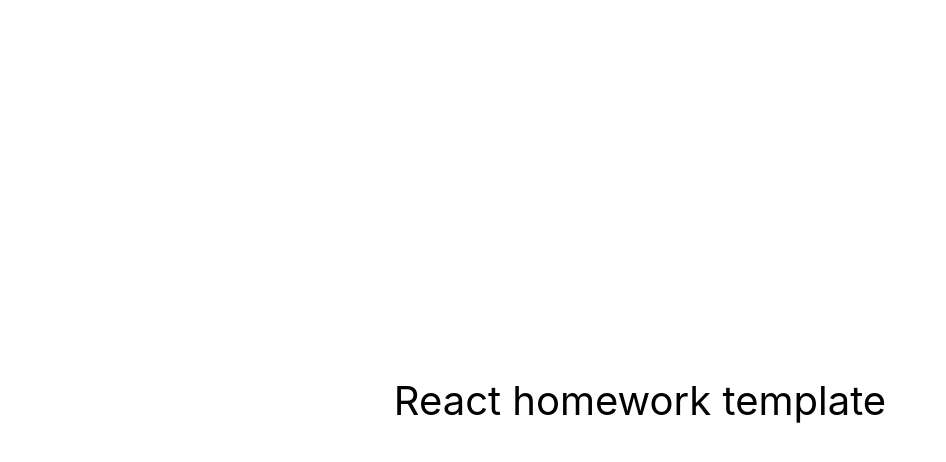
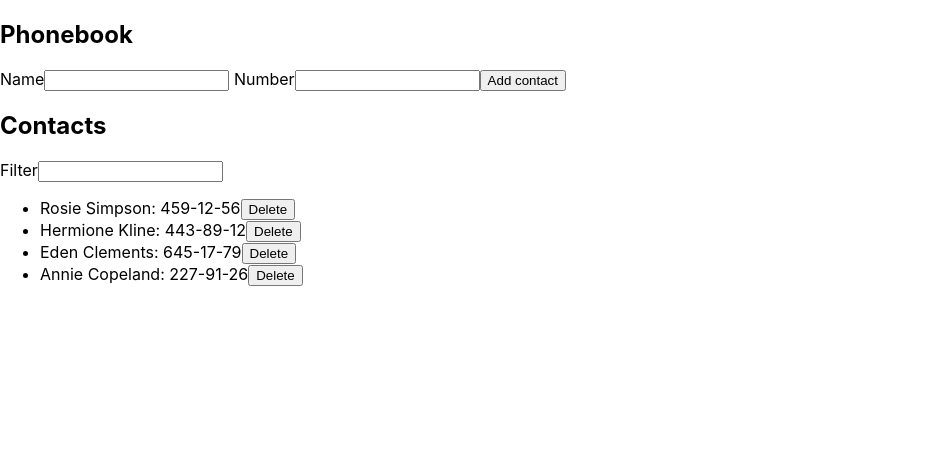
Before and after one commit to elenbond/goit-react-hw-08-phonebook, a React (Create React App) app: page / in a window 1280 px wide. Shown: the top 462 px of the page, without its empty margins (0-946 px from the left). Built offline with nearby package versions, Linux system fonts and the light colour scheme.

Commit message:
added components

```diff
--- a/package.json
+++ b/package.json
@@ -7,6 +7,7 @@
     "@testing-library/jest-dom": "^5.16.3",
     "@testing-library/react": "^12.1.4",
     "@testing-library/user-event": "^13.5.0",
+    "nanoid": "^4.0.0",
     "react": "^18.1.0",
     "react-dom": "^18.1.0",
     "react-scripts": "5.0.1",
@@ -36,5 +37,8 @@
       "last 1 firefox version",
       "last 1 safari version"
     ]
+  },
+  "devDependencies": {
+    "prop-types": "^15.8.1"
   }
 }
--- a/src/components/App.jsx
+++ b/src/components/App.jsx
@@ -1,16 +1,106 @@
-export const App = () => {
-  return (
-    <div
-      style={{
-        height: '100vh',
-        display: 'flex',
-        justifyContent: 'center',
-        alignItems: 'center',
-        fontSize: 40,
-        color: '#010101'
-      }}
-    >
-      React homework template
-    </div>
-  );
+import { nanoid } from "nanoid";
+import React, { Component } from "react";
+import Section from './Section/Section'
+import ContactForm from './ContactForm/ContactForm';
+import Filter from './Filter/Filter';
+import ContactList from './ContactList/ContactList';
+
+export class App extends Component  {
+
+  state = {
+    contacts: [
+      {id: 'id-1', name: 'Rosie Simpson', number: '459-12-56'},
+      {id: 'id-2', name: 'Hermione Kline', number: '443-89-12'},
+      {id: 'id-3', name: 'Eden Clements', number: '645-17-79'},
+      {id: 'id-4', name: 'Annie Copeland', number: '227-91-26'},
+    ],
+    filter: '',
+  }
+
+  // handleSubmit = contact => {
+  //   const { contacts } = this.state;
+  //   if (contacts.map(
+  //     el => el.name === contact.name)
+  //     .includes(contacts.name)) {
+  //       alert(`${contacts.name} is already in contacts!`);
+  //   }
+    // else {
+    //     this.setState(prevState => ({
+    //     contacts: [...prevState.contacts, contact],
+    //   }))
+    // }
+
+    // event.preventDefault();
+    // const { name, number } = this.state;
+    // this.setState({name: event.target.name, number: event.target.number})
+    // const contact = {
+    //   id: nanoid(),
+    //   name: '',
+    //   number: '',
+    // }
+    // console.log(this.state);
+    // resetForm()
+  // }
+
+  addContact = data => {
+    const contact = {
+      id: nanoid(),
+      name: data.name,
+      number: data.number,
+    }
+    const { contacts } = this.state;
+    // if (contacts.map(
+    //   ({ name }) => name === contact.name).includes(!contact.name))
+    // if(contacts.map(item => item.name === contact.name))
+    // {
+    //     alert(`${contact.name} is already in contacts!`);
+    // } else
+    if (contacts.filter(item =>
+      item.name.toLowerCase() === contact.name.toLowerCase()).length !== 0) {
+
+      alert(`${contact.name} is already in contacts!`);
+      return;
+    }
+    else {
+      this.setState(prevState => ({
+        contacts: [...prevState.contacts, contact],
+        }))
+      console.log(data)
+    }
+
+  }
+
+  onChangeFilter = (event) => {
+    this.setState({filter: event.currentTarget.value})
+  }
+
+  onDeleteContact = (contactId) => {
+    this.setState(prevState => ({
+      contacts: prevState.contacts.filter(contact => contact.id !== contactId),
+    }));
+  }
+
+  render() {
+    const { contacts, filter } = this.state;
+    const normalizedFilter = filter.toLowerCase();
+    const filteredContacts = contacts.filter(contact =>
+      contact.name.toLowerCase().includes(normalizedFilter));
+    return (
+      <div>
+        <Section title="Phonebook">
+          <ContactForm
+            onSubmit={this.addContact}
+            // contactNames={contacts}
+          />
+        </Section>
+
+        <Section title="Contacts">
+          <Filter value={filter} onChange={this.onChangeFilter}/>
+          <ContactList contacts={filteredContacts}
+            onDeleteContact={this.onDeleteContact} />
+        </Section>
+      </div>
+    );
+  }
+
 };
--- /dev/null
+++ b/src/components/ContactForm/ContactForm.jsx
@@ -0,0 +1,72 @@
+import React, { Component } from "react";
+import { nanoid } from "nanoid";
+
+const INITIAL_STATE = {
+    name: '',
+    number: '',
+}
+class ContactForm extends Component {
+    state = {
+        ...INITIAL_STATE,
+    }
+    contactNameId = nanoid();
+    contactNumberId = nanoid();
+
+    handleChange = event => {
+        const { name, value } = event.currentTarget;
+        this.setState({ [name]: value })
+    }
+    handleSubmit = (event) => {
+        event.preventDefault();
+        const { name, number } = this.state;
+        // if (this.props.contactNames.map(
+        //     contact => contact === contact.name.toLowerCase())
+        //     .includes(contactNames.name.toLowerCase())) {
+        //         alert(`${contactNames.name} is already in contacts!`);
+        //          return;
+        // } else {
+        //     this.props.onSubmit(this.state);
+        //     this.resetForm();
+        // }
+        this.props.onSubmit({ name, number, id: nanoid(10) });
+        this.setState({ name, number });
+        this.resetForm();
+    }
+
+    resetForm = () => {
+        this.setState({ ...INITIAL_STATE });
+    }
+
+    render () {
+        return (
+            <form onSubmit={this.handleSubmit}>
+                <label htmlFor={this.contactNameId}> Name
+                    <input
+                        type="text"
+                        name="name"
+                        id={this.contactNameId}
+                        value ={this.state.name}
+                        onChange = {this.handleChange}
+                        pattern="^[a-zA-Zа-яА-Я]+(([' -][a-zA-Zа-яА-Я ])?[a-zA-Zа-яА-Я]*)*$"
+                        title="Name may contain only letters, apostrophe, dash and spaces. For example Adrian, Jacob Mercer, Charles de Batz de Castelmore d'Artagnan"
+                        required
+                    />
+                </label>
+                <label htmlFor={this.contactNumberId}> Number
+                    <input
+                        type="tel"
+                        name="number"
+                        id={this.contactNumberId}
+                        onChange = {this.handleChange}
+                        pattern="\+?\d{1,4}?[-.\s]?\(?\d{1,3}?\)?[-.\s]?\d{1,4}[-.\s]?\d{1,4}[-.\s]?\d{1,9}"
+                        title="Phone number must be digits and can contain spaces, dashes, parentheses and can start with +"
+                        required
+                    />
+                </label>
+                <button type="submit">Add contact</button>
+            </form>
+        )
+    }
+}
+
+export default ContactForm;
--- /dev/null
+++ b/src/components/ContactList/ContactList.jsx
@@ -0,0 +1,30 @@
+import PropTypes from 'prop-types';
+import ContactListItem from 'components/ContactListItem/ContactListItem';
+
+
+const ContactList = ({contacts, onDeleteContact}) => {
+    return (
+        <ul>
+            {contacts.map(({ id, name, number }) => (
+                <ContactListItem
+                    key={id}
+                    id={id}
+                    name={name}
+                    number={number}
+                    onDeleteContact={onDeleteContact}
+                />
+            ))}
+          </ul>
+    )
+}
+
+export default ContactList;
+
+ContactList.propTypes = {
+    contacts: PropTypes.arrayOf(PropTypes.shape({
+        id: PropTypes.string,
+        name: PropTypes.string.isRequired,
+        number: PropTypes.string.isRequired,
+    })),
+    onDeleteContact: PropTypes.func,
+}
--- /dev/null
+++ b/src/components/ContactListItem/ContactListItem.jsx
@@ -0,0 +1,20 @@
+import PropTypes from 'prop-types';
+
+const ContactListItem = ({ id, name, number, onDeleteContact }) => {
+    return (
+        <li key={id}>{name}: {number}
+            <button onClick={() => onDeleteContact(id)}>
+                Delete
+            </button>
+        </li>
+    )
+}
+
+export default ContactListItem;
+
+ContactListItem.propTypes = {
+    id: PropTypes.string,
+    name: PropTypes.string.isRequired,
+    number: PropTypes.string.isRequired,
+    onDeleteContact: PropTypes.func.isRequired,
+}
--- /dev/null
+++ b/src/components/Filter/Filter.jsx
@@ -0,0 +1,15 @@
+import PropTypes from 'prop-types';
+
+const Filter = ({value, onChange}) => {
+    return(<label htmlFor=""> Filter
+        <input type="text" value={value}
+            onChange={onChange}/>
+    </label>)
+}
+
+export default Filter;
+
+Filter.propTypes = {
+    value: PropTypes.string.isRequired,
+    onChange: PropTypes.func,
+}
--- /dev/null
+++ b/src/components/Section/Section.jsx
@@ -0,0 +1,16 @@
+import PropTypes from 'prop-types';
+
+const Section = ({ title, children }) => {
+    return (
+        <section>
+            <h2>{title}</h2>
+            {children}
+        </section>
+    )
+}
+
+export default Section;
+
+Section.propTypes = {
+    title: PropTypes.string.isRequired,
+}
```
Also changed, not shown: 1 other file (tests, documents, lock files or other folders).
